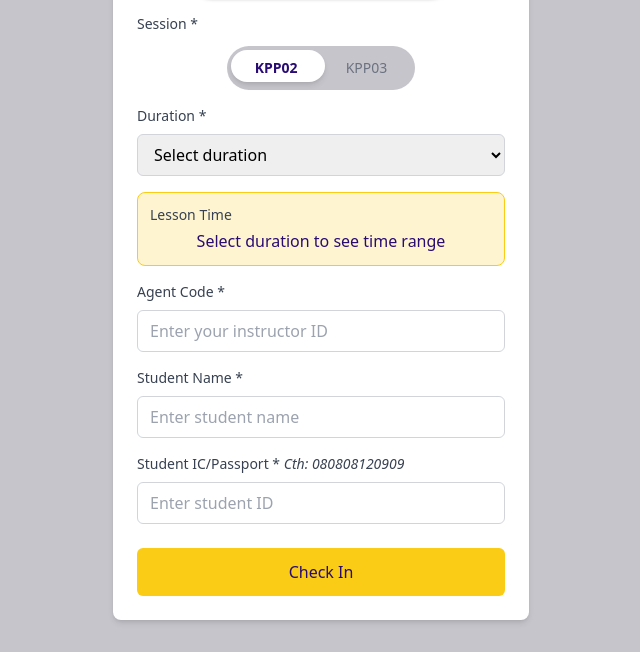
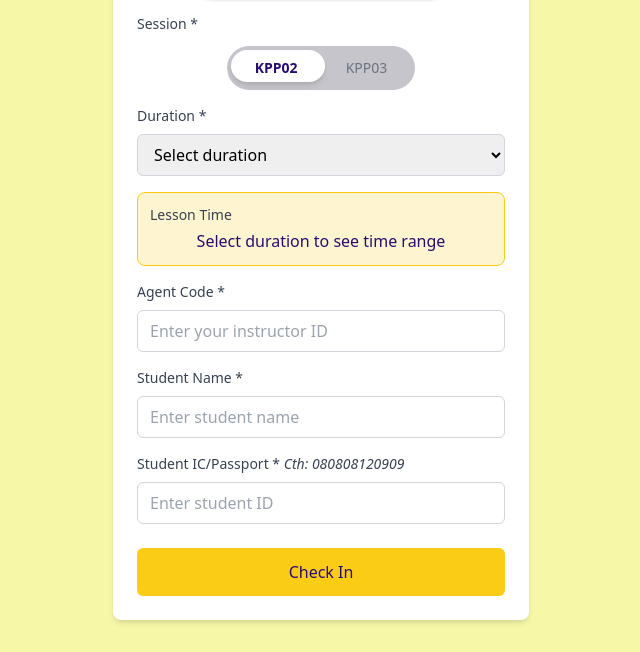
Before and after one commit to imadckk/driving-check-in, a plain HTML site: page index.html in a window 1280 px wide. Shown: the part 262-914 px from the top of the page, without its empty margins (319-959 px from the left). Drawn offline with nearby package versions, Linux system fonts and the light colour scheme; a web font is replaced by a local one.

Commit message:
Update index.html

```diff
--- a/index.html
+++ b/index.html
@@ -10,7 +10,7 @@
     <link href="https://fonts.googleapis.com/css2?family=Stack+Sans+Text:wght@200..700&display=swap" rel="stylesheet">
     <link rel="stylesheet" href="assets/app.css">
 </head>
-<body class="bg-[#C6C5CB] min-h-screen">
+<body class="bg-[#f7f7a8] min-h-screen">
     <div class="container mx-auto px-4 py-8 max-w-md">
         <div class="text-center mb-8">
             <h1 class="text-2xl font-bold text-[#290C73]">Driving Lesson Check-In</h1>
```
